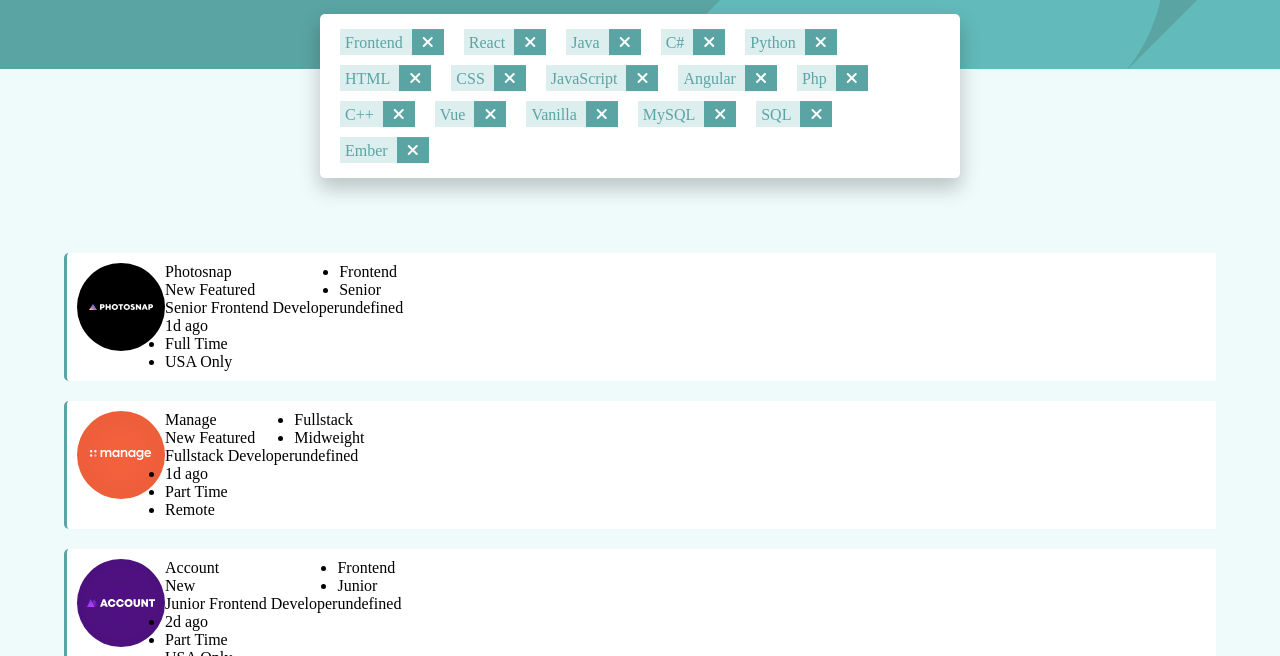
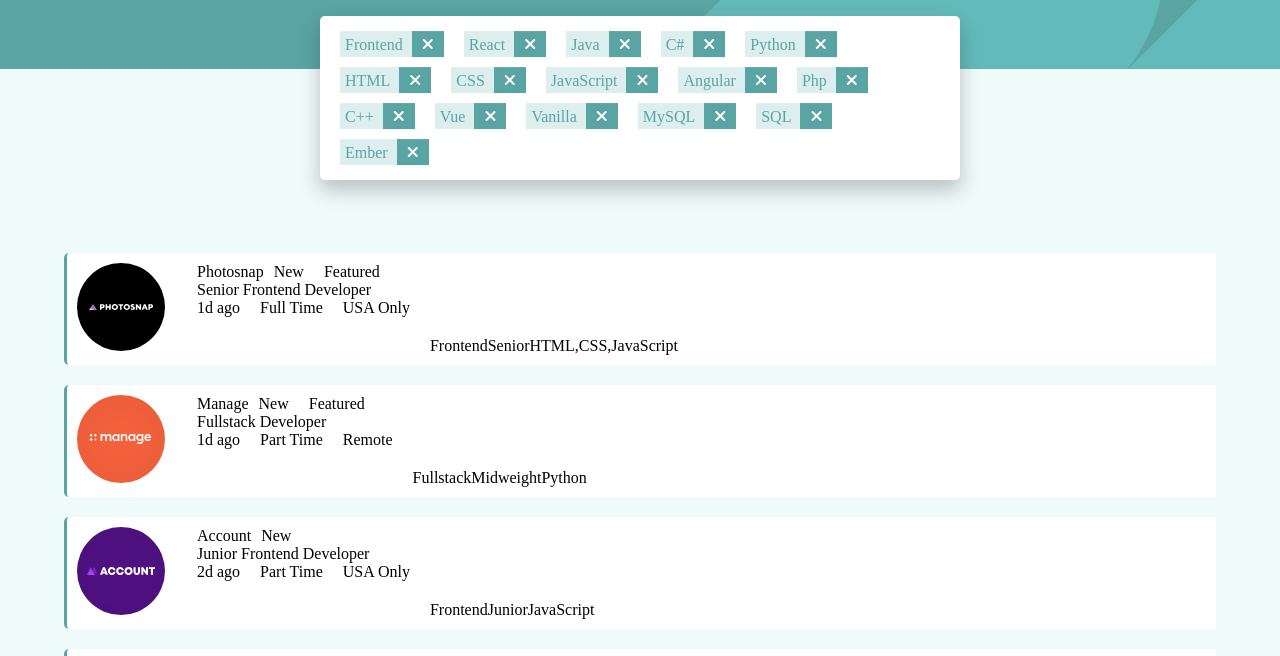
Before and after one commit to reccashi28/listing, a plain HTML site: page index.html in a window 1280 px wide. Shown: the part 131-787 px from the top of the page. Drawn offline with Linux system fonts and the light colour scheme.

Commit message:
adding style to the jobpost box

```diff
--- a/app.js
+++ b/app.js
@@ -73,11 +73,14 @@ function generateHTML(list){
 }
 
 function getLanguages(data) {
-   data.map( language => {
-      console.log(language);
+
+   const dataList = data.map( language => {
+
       return `<li>${language}</li>`;
 
    });
+
+   return dataList;
 }
 
 getJobPosts();
--- a/style.scss
+++ b/style.scss
@@ -107,6 +107,43 @@ main {
             border-bottom-left-radius: 5px;
             border-top-left-radius: 5px;
 
+            .logo {
+                margin-right: 2em;
+            }
+
+            .status {
+                display: flex;
+
+                span {
+                    padding: 0 10px;
+                }
+            }
+
+            .details {
+
+                ul {
+                    display: flex;
+
+                    li {
+                        list-style-type: none;
+                        margin: 0 20px 0 0;
+                    }
+                }
+
+            }
+
+            .languages {
+
+                align-self: flex-end;
+                ul {
+                    display: flex;
+
+                    li {
+                        list-style-type: none;
+                    }
+                }
+            }
+
         }
 
     }
```
Also changed, not shown: style.css, 1 other file.
